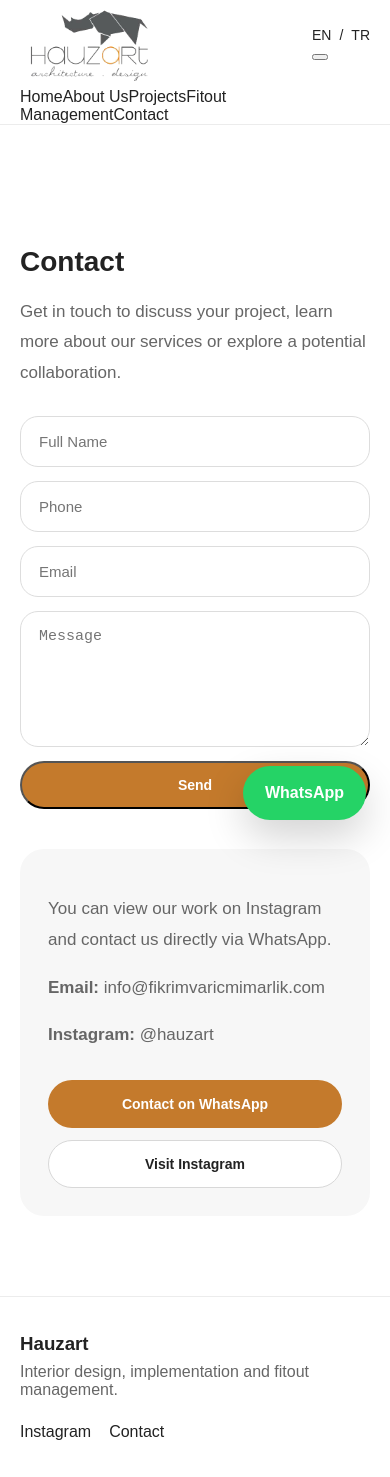
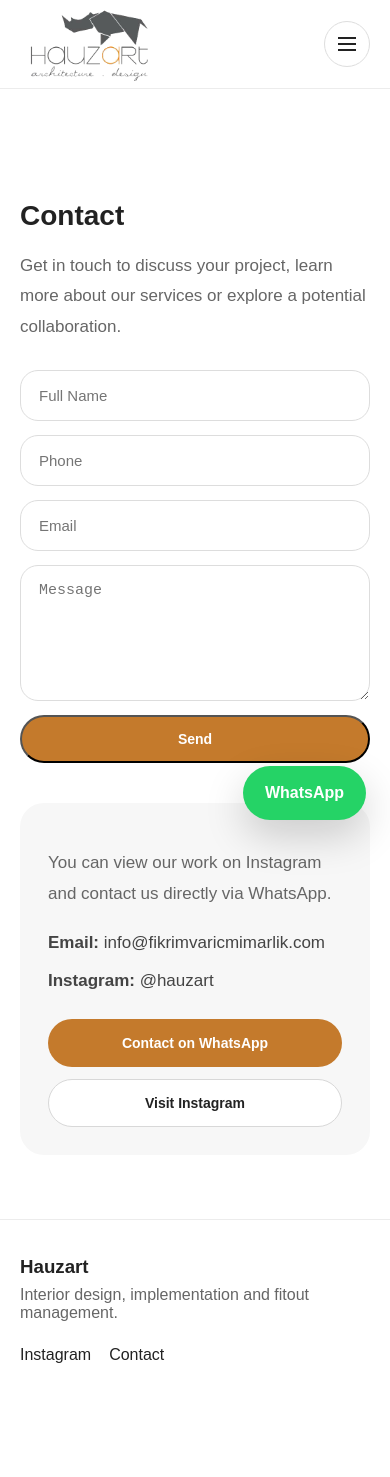
Before and after one commit to ardasaracgm/-fikrimvaricmimarlik, a Next.js app: page /en/contact in a window 390 px wide. After the commit the page ends 1400 px from the top, so only its background shows below. Built offline with nearby package versions, Linux system fonts and the light colour scheme.

Commit message:
Update globals.css

```diff
--- a/app/globals.css
+++ b/app/globals.css
@@ -361,3 +361,105 @@
     padding-top: 120px;
   }
 }
+
+.header-right {
+  display: flex;
+  align-items: center;
+  gap: 16px;
+}
+
+.main-nav a.active,
+.mobile-menu a.active {
+  color: #c47a2c;
+}
+
+.menu-toggle {
+  width: 46px;
+  height: 46px;
+  border-radius: 999px;
+  border: 1px solid #dddddd;
+  background: white;
+  display: none;
+  align-items: center;
+  justify-content: center;
+  flex-direction: column;
+  gap: 4px;
+  cursor: pointer;
+}
+
+.menu-toggle span {
+  width: 18px;
+  height: 2px;
+  background: #222222;
+  display: block;
+  transition: 0.25s ease;
+}
+
+.menu-toggle.open span:nth-child(1) {
+  transform: translateY(6px) rotate(45deg);
+}
+
+.menu-toggle.open span:nth-child(2) {
+  opacity: 0;
+}
+
+.menu-toggle.open span:nth-child(3) {
+  transform: translateY(-6px) rotate(-45deg);
+}
+
+.mobile-menu {
+  display: none;
+  border-top: 1px solid #ececec;
+  background: rgba(255, 255, 255, 0.98);
+}
+
+.mobile-menu.show {
+  display: block;
+}
+
+.mobile-menu-inner {
+  display: flex;
+  flex-direction: column;
+  padding: 18px 0 24px;
+}
+
+.mobile-menu a {
+  padding: 14px 0;
+  border-bottom: 1px solid #f1f1f1;
+  font-size: 16px;
+}
+
+.contact-meta {
+  margin: 18px 0 10px;
+}
+
+.contact-meta p {
+  margin: 0 0 8px;
+  color: #444444;
+}
+
+@media (max-width: 980px) {
+  .menu-toggle {
+    display: inline-flex;
+  }
+
+  .locale-switcher {
+    display: none;
+  }
+
+  .hero {
+    min-height: 74vh;
+  }
+
+  .hero-content p {
+    font-size: 16px;
+  }
+
+  .section {
+    padding: 64px 0;
+  }
+
+  .page-section {
+    padding-top: 110px;
+  }
+}
```
